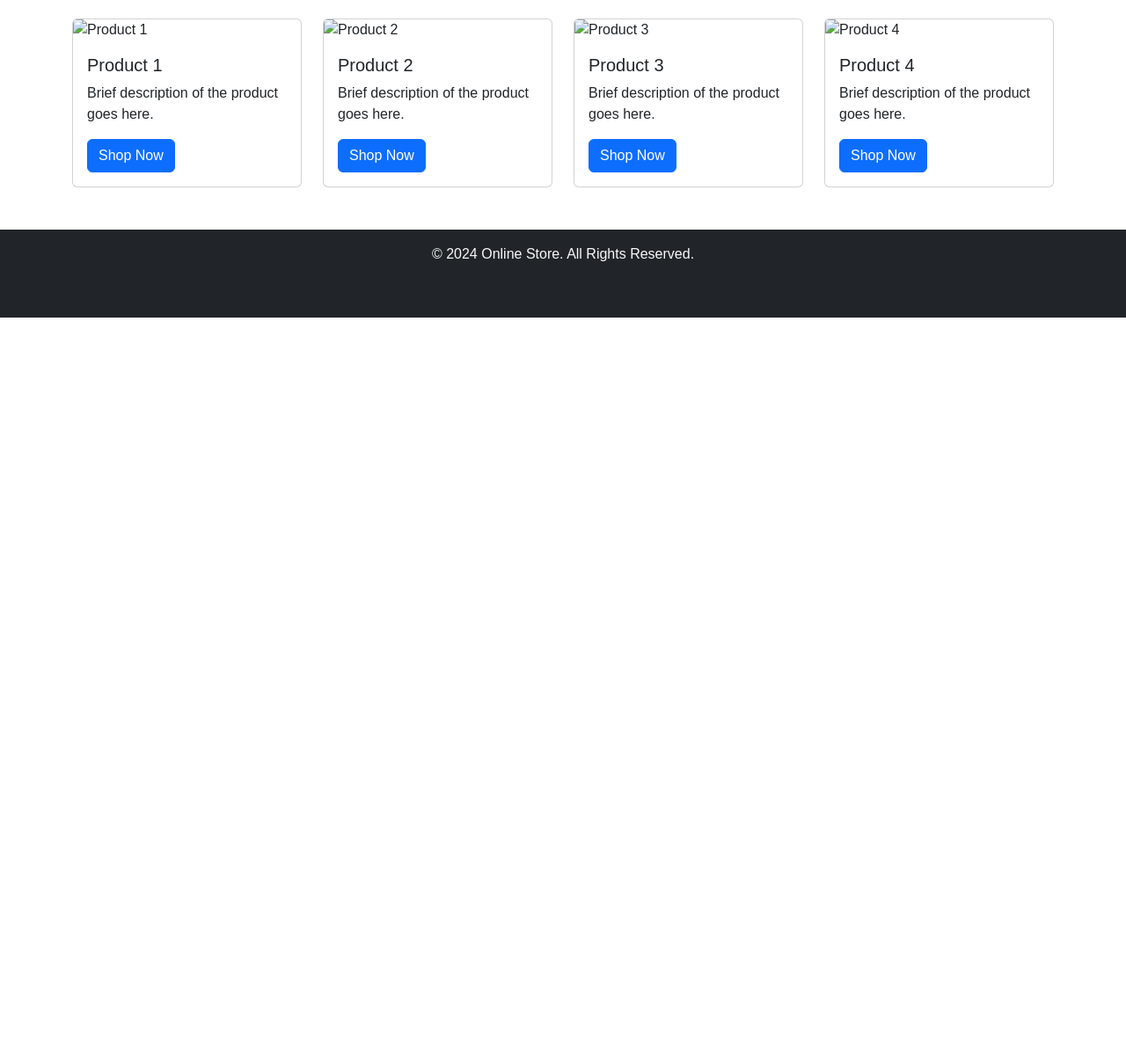
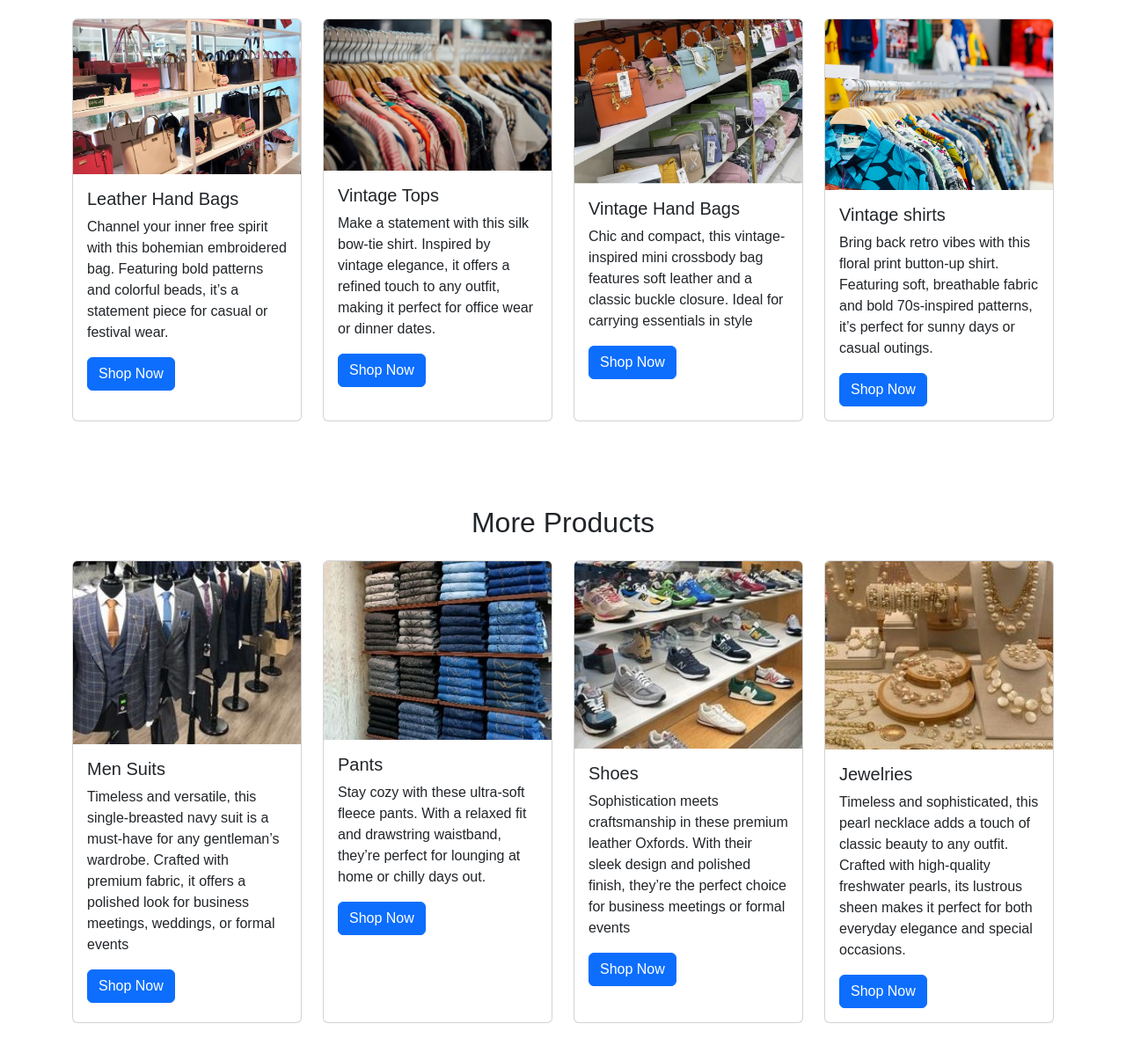
Before and after one commit to Vazkido/Bootstrap2, a plain HTML site: page index.html in a window 1280 px wide. Shown: the part 443-1640 px from the top of the page at 88% size. Before the commit the page ends 804 px from the top, so only its background shows below. Drawn offline with nearby package versions, Linux system fonts and the light colour scheme.

Commit message:
little changes

```diff
--- a/index.html
+++ b/index.html
@@ -1,24 +1,33 @@
 <!DOCTYPE html>
 <html lang="en">
   <head>
-  <meta charset="UTF-8">
-  <meta name="viewport" content="width=device-width, initial-scale=1.0">
-  <title>Responsive Store</title>
+    <meta charset="UTF-8" />
+    <meta name="viewport" content="width=device-width, initial-scale=1.0" />
+    <title>Big Val's Store</title>
     <!-- Bootstrap CSS -->
-  <link href="https://cdn.jsdelivr.net/npm/bootstrap@5.3.0-alpha1/dist/css/bootstrap.min.css" rel="stylesheet">
+    <link
+      href="https://cdn.jsdelivr.net/npm/bootstrap@5.3.0-alpha1/dist/css/bootstrap.min.css"
+      rel="stylesheet"
+    />
     <!-- Custom CSS -->
-  <link rel="stylesheet" href="./sytle.css">
+    <link rel="stylesheet" href="./sytle.css" />
   </head>
   <body>
     <!-- Header Section -->
     <header class="bg-dark text-light py-3">
       <div class="container d-flex justify-content-between align-items-center">
-      <h1 class="logo">Online Store</h1>
+        <h1 class="logo">Big Val's Store</h1>
         <nav>
           <ul class="nav">
-          <li class="nav-item"><a href="#products" class="nav-link text-light">Products</a></li>
-          <li class="nav-item"><a href="#about" class="nav-link text-light">About</a></li>
-          <li class="nav-item"><a href="#contact" class="nav-link text-light">Contact</a></li>
+            <li class="nav-item">
+              <a href="#products" class="nav-link text-light">Products</a>
+            </li>
+            <li class="nav-item">
+              <a href="#about" class="nav-link text-light">About</a>
+            </li>
+            <li class="nav-item">
+              <a href="#contact" class="nav-link text-light">Contact</a>
+            </li>
           </ul>
         </nav>
       </div>
@@ -28,7 +37,9 @@
     <section class="hero bg-primary text-light text-center py-5">
       <div class="container">
         <h2 class="display-4">Discover Amazing Products</h2>
-      <p class="lead">Shop the best deals on top-quality items, available now!</p>
+        <p class="lead">
+          Shop the best deals on top-quality items, available now!
+        </p>
         <a href="#products" class="btn btn-light btn-lg">Shop Now</a>
       </div>
     </section>
@@ -41,10 +52,18 @@
           <!-- Product 1 -->
           <div class="col-md-3 col-sm-6">
             <div class="card h-100">
-            <img src="product1.jpg" class="card-img-top" alt="Product 1">
+              <img
+                src="./img/bags 2.jpg"
+                class="card-img-top"
+                alt="Product 1"
+              />
               <div class="card-body">
-              <h5 class="card-title">Product 1</h5>
-              <p class="card-text">Brief description of the product goes here.</p>
+                <h5 class="card-title">Leather Hand Bags</h5>
+                <p class="card-text">
+                  Channel your inner free spirit with this bohemian embroidered
+                  bag. Featuring bold patterns and colorful beads, it’s a
+                  statement piece for casual or festival wear.
+                </p>
                 <a href="#" class="btn btn-primary">Shop Now</a>
               </div>
             </div>
@@ -52,10 +71,14 @@
           <!-- Product 2 -->
           <div class="col-md-3 col-sm-6">
             <div class="card h-100">
-            <img src="product2.jpg" class="card-img-top" alt="Product 2">
+              <img src="./img/Hero.jpg" class="card-img-top" alt="Product 2" />
               <div class="card-body">
-              <h5 class="card-title">Product 2</h5>
-              <p class="card-text">Brief description of the product goes here.</p>
+                <h5 class="card-title">Vintage Tops</h5>
+                <p class="card-text">
+                  Make a statement with this silk bow-tie shirt. Inspired by
+                  vintage elegance, it offers a refined touch to any outfit,
+                  making it perfect for office wear or dinner dates.
+                </p>
                 <a href="#" class="btn btn-primary">Shop Now</a>
               </div>
             </div>
@@ -63,10 +86,18 @@
           <!-- Product 3 -->
           <div class="col-md-3 col-sm-6">
             <div class="card h-100">
-            <img src="product3.jpg" class="card-img-top" alt="Product 3">
+              <img
+                src="../Bootstrap2/img/BAGS.jpg"
+                class="card-img-top"
+                alt="Product 3"
+              />
               <div class="card-body">
-              <h5 class="card-title">Product 3</h5>
-              <p class="card-text">Brief description of the product goes here.</p>
+                <h5 class="card-title">Vintage Hand Bags</h5>
+                <p class="card-text">
+                  Chic and compact, this vintage-inspired mini crossbody bag
+                  features soft leather and a classic buckle closure. Ideal for
+                  carrying essentials in style
+                </p>
                 <a href="#" class="btn btn-primary">Shop Now</a>
               </div>
             </div>
@@ -74,10 +105,96 @@
           <!-- Product 4 -->
           <div class="col-md-3 col-sm-6">
             <div class="card h-100">
-            <img src="product4.jpg" class="card-img-top" alt="Product 4">
+              <img
+                src="./img/product 1.jpg"
+                class="card-img-top"
+                alt="Product 4"
+              />
               <div class="card-body">
-              <h5 class="card-title">Product 4</h5>
-              <p class="card-text">Brief description of the product goes here.</p>
+                <h5 class="card-title">Vintage shirts</h5>
+                <p class="card-text">
+                  Bring back retro vibes with this floral print button-up shirt.
+                  Featuring soft, breathable fabric and bold 70s-inspired
+                  patterns, it’s perfect for sunny days or casual outings.
+                </p>
+                <a href="#" class="btn btn-primary">Shop Now</a>
+              </div>
+            </div>
+          </div>
+        </div>
+      </div>
+    </section>
+
+    <section id="products" class="py-5">
+      <div class="container">
+        <h2 class="text-center mb-4">More Products</h2>
+        <div class="row g-4">
+          <!-- Product 1 -->
+          <div class="col-md-3 col-sm-6">
+            <div class="card h-100">
+              <img
+                src="./img/Men suits.jpg"
+                class="card-img-top"
+                alt="Product 1"
+              />
+              <div class="card-body">
+                <h5 class="card-title">Men Suits</h5>
+                <p class="card-text">
+                  Timeless and versatile, this single-breasted navy suit is a
+                  must-have for any gentleman’s wardrobe. Crafted with premium
+                  fabric, it offers a polished look for business meetings,
+                  weddings, or formal events
+                </p>
+                <a href="#" class="btn btn-primary">Shop Now</a>
+              </div>
+            </div>
+          </div>
+          <!-- Product 2 -->
+          <div class="col-md-3 col-sm-6">
+            <div class="card h-100">
+              <img src="./img/Pants.jpg" class="card-img-top" alt="Product 2" />
+              <div class="card-body">
+                <h5 class="card-title">Pants</h5>
+                <p class="card-text">
+                  Stay cozy with these ultra-soft fleece pants. With a relaxed
+                  fit and drawstring waistband, they’re perfect for lounging at
+                  home or chilly days out.
+                </p>
+                <a href="#" class="btn btn-primary">Shop Now</a>
+              </div>
+            </div>
+          </div>
+          <!-- Product 3 -->
+          <div class="col-md-3 col-sm-6">
+            <div class="card h-100">
+              <img src="./img/shoes.jpg" class="card-img-top" alt="Product 3" />
+              <div class="card-body">
+                <h5 class="card-title">Shoes</h5>
+                <p class="card-text">
+                  Sophistication meets craftsmanship in these premium leather
+                  Oxfords. With their sleek design and polished finish, they’re
+                  the perfect choice for business meetings or formal events
+                </p>
+                <a href="#" class="btn btn-primary">Shop Now</a>
+              </div>
+            </div>
+          </div>
+          <!-- Product 4 -->
+          <div class="col-md-3 col-sm-6">
+            <div class="card h-100">
+              <img
+                src="./img/jewelry.jpg"
+                class="card-img-top"
+                alt="Product 4"
+              />
+              <div class="card-body">
+                <h5 class="card-title">Jewelries</h5>
+                <p class="card-text">
+                  Timeless and sophisticated, this pearl necklace adds a touch
+                  of classic beauty to any outfit. Crafted with high-quality
+                  freshwater pearls, its lustrous sheen makes it perfect for
+                  both everyday elegance and special occasions.
+                </p>
                 <a href="#" class="btn btn-primary">Shop Now</a>
               </div>
             </div>
```
Also changed, not shown: img/BAGS.jpg (added), img/Hero.jpg (added), img/Men suits.jpg (added), img/Pants.jpg (added), img/bags 2.jpg (added), img/jewelry.jpg (added), img/product 1.jpg (added), img/shoes.jpg (added). Lines whose indentation alone changed are shown as unchanged.
